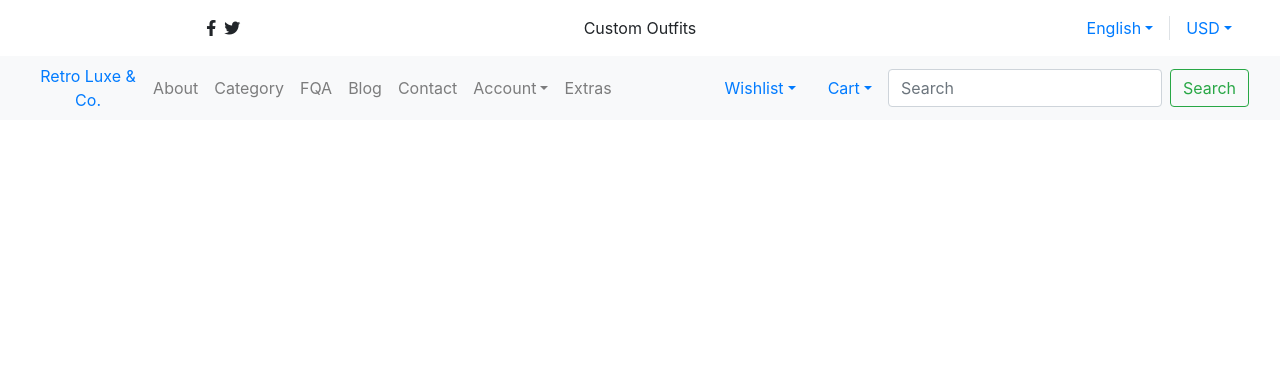
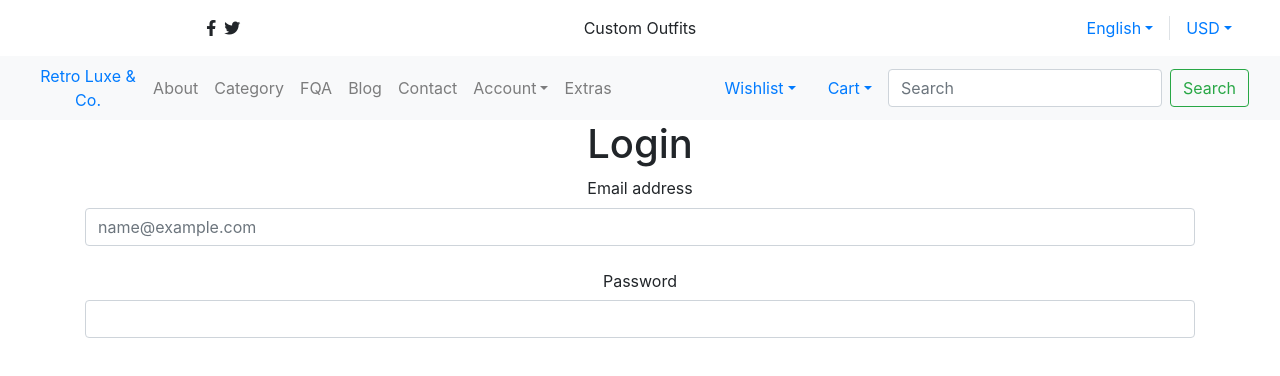
Before and after one commit to dagreatcode/RetroLuxe-Co.LLC, a React (Create React App) app in the folder client/: page /login in a window 1280 px wide. Shown: the top 376 px of the page. Built offline with nearby package versions, Linux system fonts and the light colour scheme; no server answers.

Commit message:
login page added

```diff
--- a/client/src/App.js
+++ b/client/src/App.js
@@ -17,6 +17,7 @@ import Detail from "./containers/pages/Detail/Detail";
 import Cart from "./containers/pages/Cart/Cart";
 import Checkout from "./containers/pages/Checkout/Checkout";
 import Intro from "./containers/pages/Intro/Intro";
+import Login from "./containers/pages/Login/Login";
 
 
 
@@ -51,6 +52,7 @@ function App() {
             <Route exact path="/intro" component={Intro} />
             <Route exact path="/wishlist" component={Wishlist} />
             <Route exact path="/privacy" component={Privacy} />
+            <Route exact path="/login" component={Login} />
             <Route exact path="/detail" component={Detail} />
             <Route exact path="/cart" component={Cart} />
             <Route exact path="/checkout" component={Checkout} />
--- /dev/null
+++ b/client/src/containers/pages/Login/Login.jsx
@@ -0,0 +1,40 @@
+import React, { Component } from "react";
+
+class Login extends Component {
+  render() {
+    return (
+        <>
+        <h1>Login</h1>
+      <form className="container">
+        <div className="mb-3 row">
+          <label for="exampleFormControlInput1" className="form-label">
+            Email address
+          </label>
+          <div className="col-sm-12">
+            <input
+              type="email"
+              className="form-control"
+              id="exampleFormControlInput1"
+              placeholder="name@example.com"
+            />
+          </div>
+        </div>
+        <div className="mb-3 row">
+          <label for="inputPassword" className="col-form-label">
+            Password
+          </label>
+          <div className="col-sm-12">
+            <input
+              type="password"
+              className="form-control"
+              id="inputPassword"
+            />
+          </div>
+        </div>
+      </form>
+      </>
+    );
+  }
+}
+
+export default Login;
```
